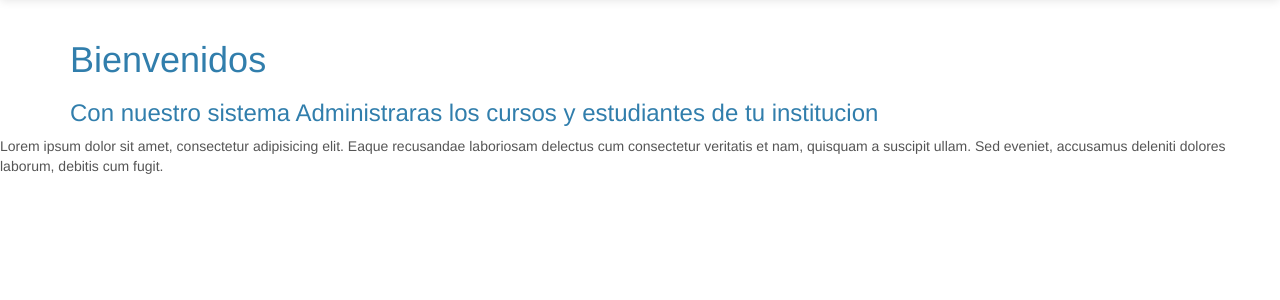
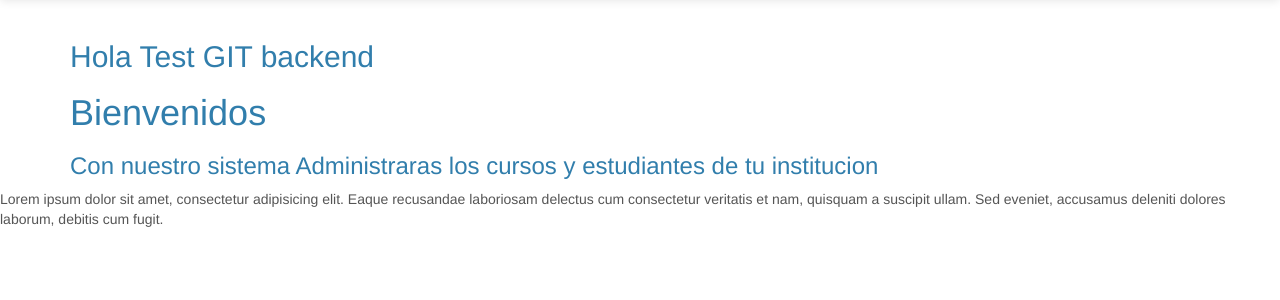
Before and after one commit to jjbravo/phpsenasoft, a PHP site: page /cursophp/ in a window 1280 px wide. Shown: the part 52-352 px from the top of the page. Run offline with PHP 8.4, Linux system fonts and the light colour scheme; the visitor is signed in with stand-in values (Sample User, id 1).

Commit message:
mejora al Templante desde el branch backend

```diff
--- a/pro_estudiantes/Views/Template.php
+++ b/pro_estudiantes/Views/Template.php
@@ -66,6 +66,8 @@ $template = new Template();
 		</div><!-- /.navbar-collapse -->
 	</nav>
 <div class="container">
+
+	<h2>Hola Test GIT backend</h2>
 <?php
 		}
 
```
